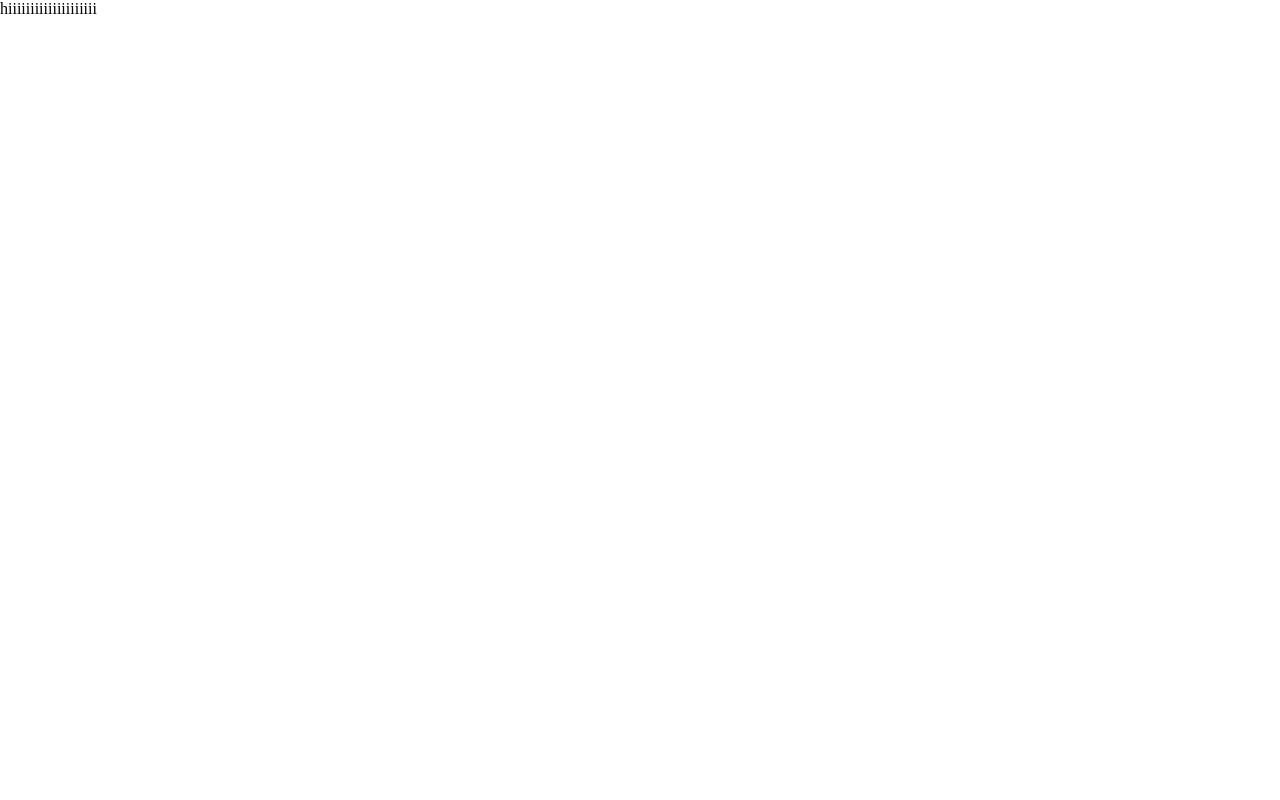
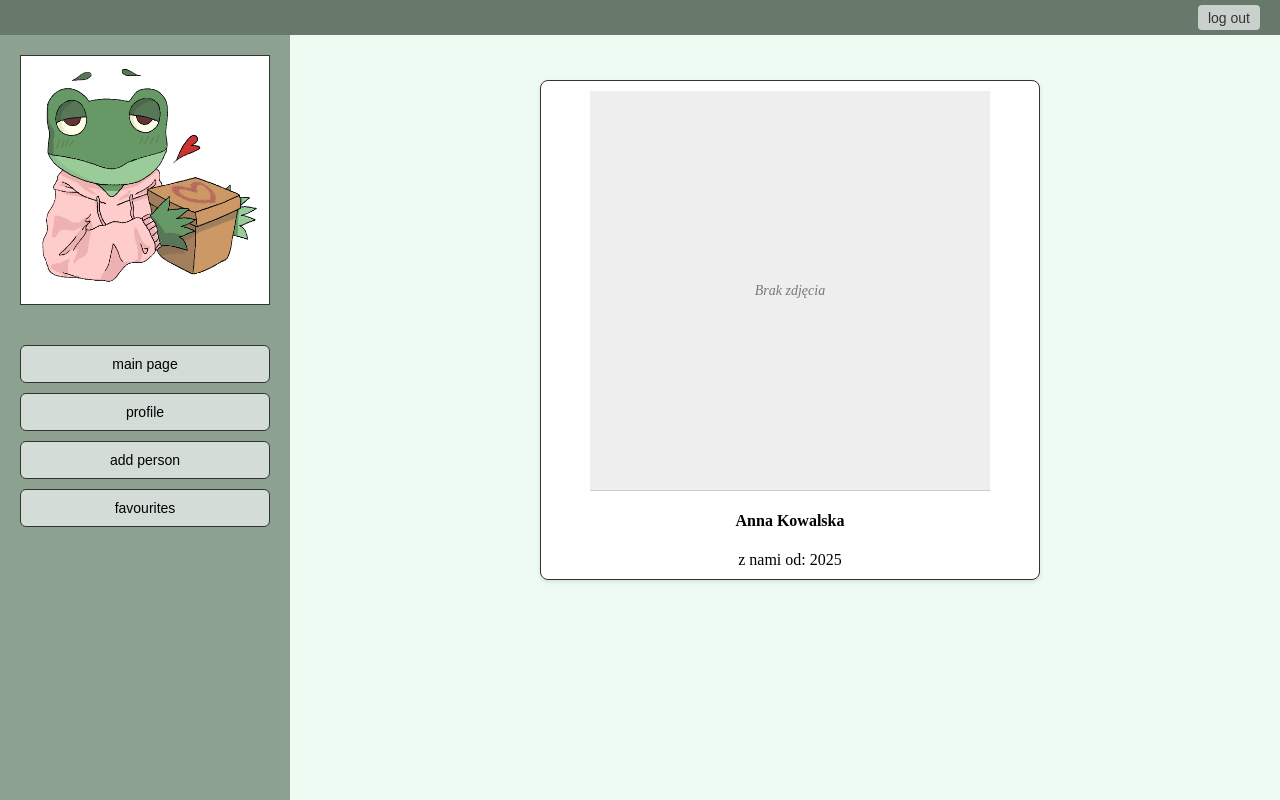
Before and after one commit to cutejunkie/ztpai, a React (Vite) app in the folder frontend/: page /profile in a window 1280 px wide. Built offline with nearby package versions, Linux system fonts and the light colour scheme.

Commit message:
refactor: profile page

```diff
--- a/frontend/src/App.css
+++ b/frontend/src/App.css
@@ -1,3 +1,7 @@
+* {
+  box-sizing: border-box;
+}
+
 html, body {
   margin: 0;
   padding: 0;
@@ -49,7 +53,7 @@ p {
 
 .Sidebar {
   height: 100%;
-  width: 250px;
+  width: 290px;
   background: #8DA190;
   display: flex;
   position: fixed;
@@ -140,3 +144,53 @@ p {
   font-style: italic;
   border-bottom: 1px solid #ccc;
 }
+
+/* ***************************************** */
+
+.Profile-container {
+  display: flex;
+  flex-wrap: wrap;
+  gap: 20px;
+  padding: 20px;
+  justify-content: center
+}
+
+.Profile {
+  width: 500px;
+  height: 500px; /* Stała wysokość */
+  background-color: white;
+  border: 1px solid #333;
+  border-radius: 8px;
+  display: flex;
+  flex-direction: column;
+  justify-content: space-between; /* Imię na dole */
+  align-items: center;
+  overflow: hidden;
+  text-align: center;
+  box-shadow: 0 2px 4px rgba(0,0,0,0.1);
+  padding: 10px;
+  box-sizing: border-box;
+}
+
+.Profile-image {
+  width: 400px;
+  height: 400px; /* Stała wielkosc obrazu */
+  object-fit: cover; /* Przytnij/rozciągnij obrazek */
+}
+
+.Profile-name {
+  font-weight: bold;
+}
+
+.Profile-placeholder {
+  width: 400px;
+  height: 400px;
+  background-color: #eee;
+  color: #777;
+  display: flex;
+  align-items: center;
+  justify-content: center;
+  font-size: 14px;
+  font-style: italic;
+  border-bottom: 1px solid #ccc;
+}
--- /dev/null
+++ b/frontend/src/components/Profile.jsx
@@ -0,0 +1,15 @@
+function Profile({ image, name, date }) {
+    return (
+      <div className="Profile">
+        {image ? (
+          <img src={image} alt={name} className="Profile-image" />
+        ) : (
+          <div className="Profile-placeholder">Brak zdjęcia</div>
+        )}
+        <p className="Profile-name">{name}</p>
+        <p>z nami od: {date}</p>
+      </div>
+    );
+  }
+
+  export default Profile;
--- a/frontend/src/pages/ProfilePage.jsx
+++ b/frontend/src/pages/ProfilePage.jsx
@@ -1,9 +1,18 @@
 import "../App.css";
+import Sidebar from '../components/Sidebar';
+import Topbar from '../components/Topbar';
+import Profile from '../components/Profile';
 
 function ProfilePage() {
   return (
     <div>
-      hiiiiiiiiiiiiiiiiiiii
+      <Topbar />
+      <Sidebar />
+      <div className="Background">
+          <div className="Profile-container">
+          <Profile image="" name="Anna Kowalska" date="2025" />
+          </div>
+      </div>
     </div>
   );
 }
```
